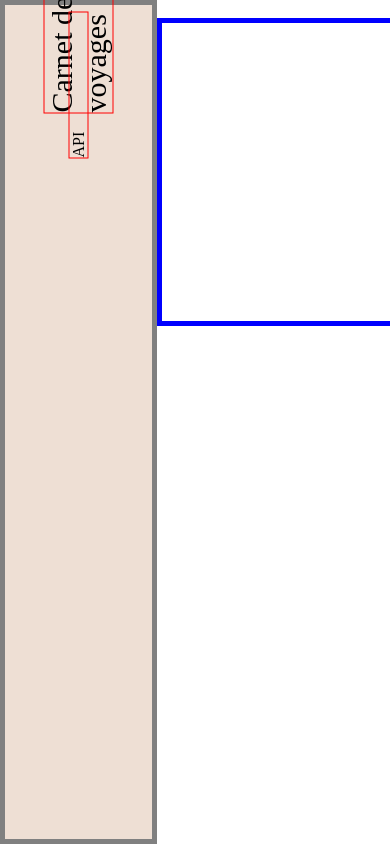
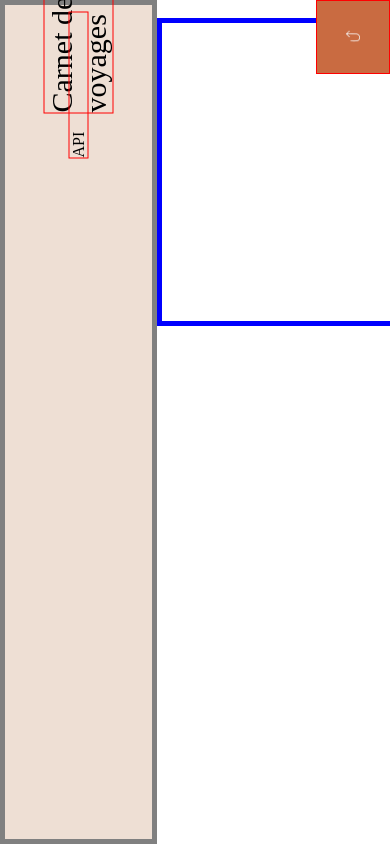
Before and after one commit to JulieNonnon/carnet-de-voyage_julie, an Angular app: page /article in a window 390 px wide. Shown: the top 844 px of the page. Built offline with nearby package versions, Linux system fonts and the light colour scheme.

Commit message:
feature: back button created

```diff
--- a/src/app/app.module.ts
+++ b/src/app/app.module.ts
@@ -9,6 +9,7 @@ import { HomeLatestArticleComponent } from './components/home-latest-article/hom
 import { HomeOtherArticlesComponent } from './components/home-other-articles/home-other-articles.component';
 import { HomeComponent } from './pages/home/home.component';
 import { ArticleComponent } from './pages/article/article.component';
+import { BackButtonComponent } from './components/back-button/back-button.component';
 
 
 @NgModule({
@@ -19,7 +20,8 @@ import { ArticleComponent } from './pages/article/article.component';
     HomeLatestArticleComponent,
     HomeOtherArticlesComponent,
     HomeComponent,
-    ArticleComponent
+    ArticleComponent,
+    BackButtonComponent
 
   ],
   imports: [
--- /dev/null
+++ b/src/app/components/back-button/back-button.component.css
@@ -0,0 +1,33 @@
+button{
+    border: 1px solid red;
+    background-color: var(--colorBloc);
+    width: 150px;
+    height: 150px;
+    position: fixed;
+    bottom: 0;
+    right: 0;
+}
+
+button:hover{
+    cursor: pointer;
+}
+
+img{
+    width: 30px;
+    height: 30px;
+}
+
+@media (max-width:390px){
+
+    button{
+        width: 74px;
+        height: 74px;
+        top: 0;
+    }
+
+    img{
+        width: 14px;
+        height: 14px;
+    }
+
+}
--- /dev/null
+++ b/src/app/components/back-button/back-button.component.html
@@ -0,0 +1,3 @@
+<button class="backBtn" (click)="goBack()">
+    <img src="assets/images/Icon_Fleche_Retour.png" atl="bouton retour">
+</button>
--- /dev/null
+++ b/src/app/components/back-button/back-button.component.ts
@@ -0,0 +1,19 @@
+import { Component } from '@angular/core';
+import { ActivatedRoute } from '@angular/router';
+import { Location } from '@angular/common';
+
+@Component({
+  selector: 'app-back-button',
+  templateUrl: './back-button.component.html',
+  styleUrls: ['./back-button.component.css']
+})
+export class BackButtonComponent {
+
+  constructor(private route: ActivatedRoute, private location: Location){}
+
+//Création de la méthode permettant le retour sur la page précédement consultée, avec l'import de Location plus haut
+goBack(): void {
+  this.location.back();
+}
+
+}
--- a/src/app/pages/article/article.component.html
+++ b/src/app/pages/article/article.component.html
@@ -1 +1,3 @@
 <p>article works!</p>
+
+<app-back-button></app-back-button>
```
Also changed, not shown: 1 other file (tests, documents, lock files or other folders).
